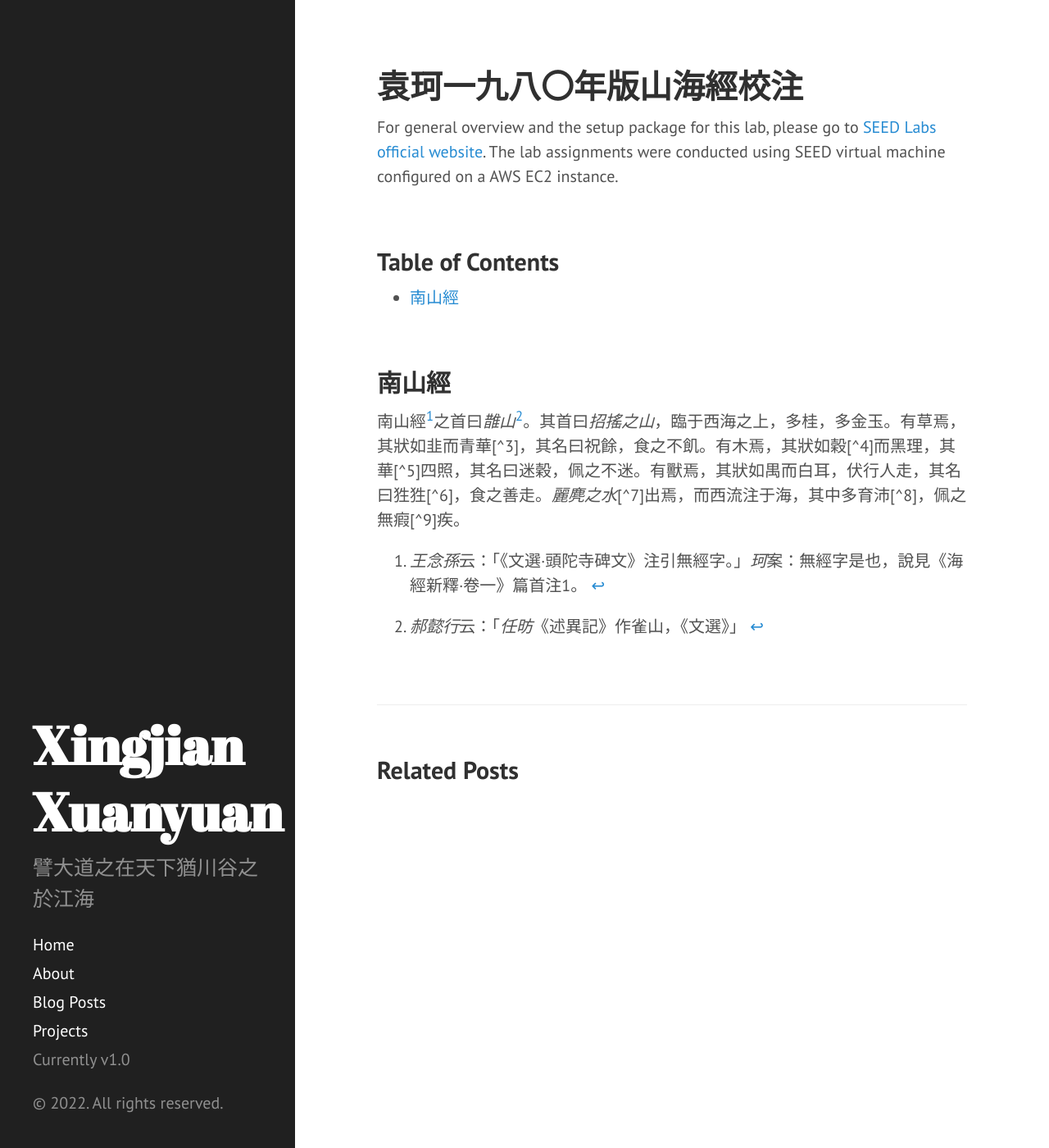
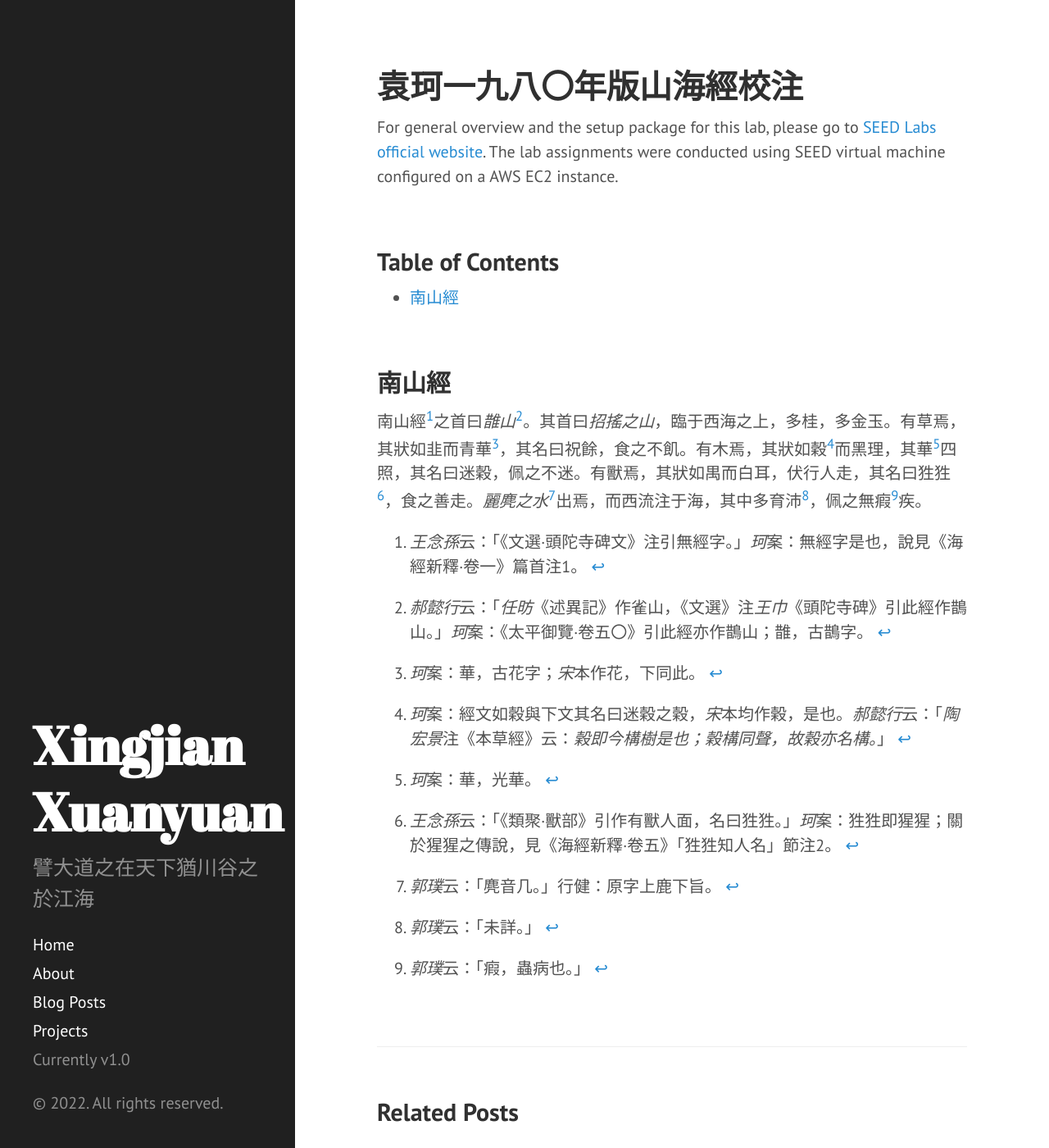
Before and after one commit to XingjianXuanyuan/XingjianXuanyuan.github.io, a Jekyll site: the page built from _posts/2022-06-01-Shanhai-Jing.md, in a window 1280 px wide and 1400 px high. Shown: the whole window at 82% size. Built offline with Jekyll 4.4.1, drawn with Linux system fonts in a browser that asks for light colours.

Commit message:
nanshan jing

```diff
--- a/_posts/2022-06-01-Shanhai-Jing.md
+++ b/_posts/2022-06-01-Shanhai-Jing.md
@@ -21,4 +21,18 @@ For general overview and the setup package for this lab, please go to [SEED Labs
 
 [^1]: *王念孫*{:.underline}云：「《文選·頭陀寺碑文》注引無經字。」*珂*{:.underline}案：無經字是也，說見《海經新釋·卷一》篇首注1。
 
-[^2]: *郝懿行*{:.underline}云：「*任昉*{:.underline}《述異記》作雀山，《文選》」
+[^2]: *郝懿行*{:.underline}云：「*任昉*{:.underline}《述異記》作雀山，《文選》注*王巾*{:.underline}《頭陀寺碑》引此經作鵲山。」*珂*{:.underline}案：《太平御覽·卷五〇》引此經亦作鵲山；䧿，古鵲字。
+
+[^3]: *珂*{:.underline}案：華，古花字；*宋*{:.underline}本作花，下同此。
+
+[^4]: *珂*{:.underline}案：經文如穀與下文其名曰迷穀之穀，*宋*{:.underline}本均作榖，是也。*郝懿行*{:.underline}云：「*陶宏景*{:.underline}注《本草經》云：*榖即今構樹是也；榖構同聲，故榖亦名構。*」
+
+[^5]: *珂*{:.underline}案：華，光華。
+
+[^6]: *王念孫*{:.underline}云：「《類聚·獸部》引作有獸人面，名曰狌狌。」*珂*{:.underline}案：狌狌即猩猩；關於猩猩之傳說，見《海經新釋·卷五》「狌狌知人名」節注2。
+
+[^7]: *郭璞*{:.underline}云：「麂音几。」行健：原字上鹿下旨。
+
+[^8]: *郭璞*{:.underline}云：「未詳。」
+
+[^9]: *郭璞*{:.underline}云：「瘕，蟲病也。」
```
